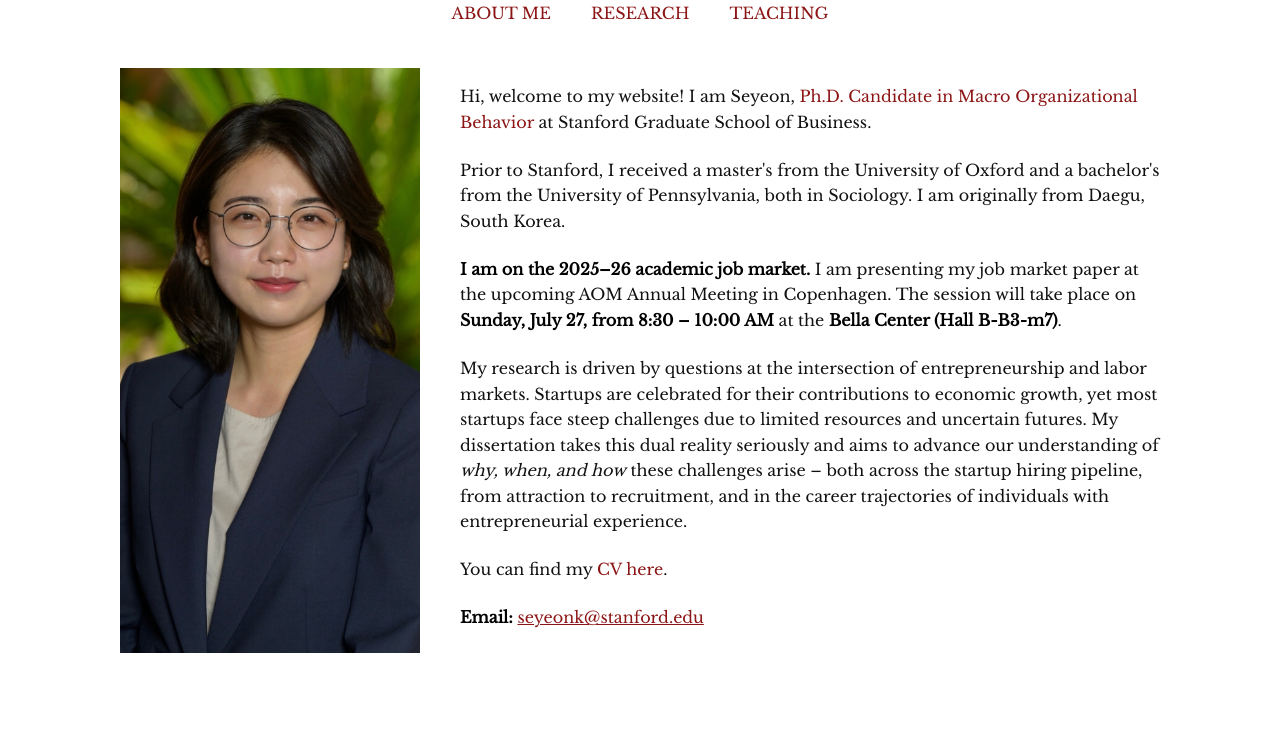
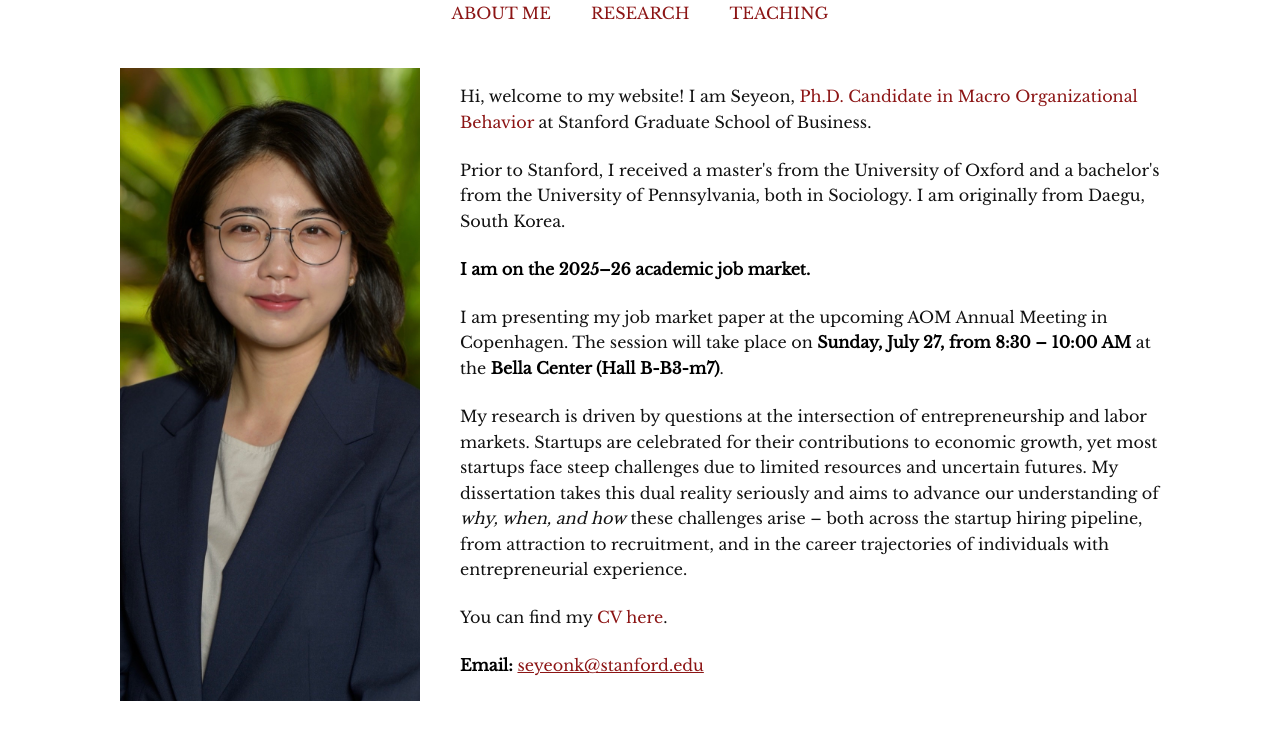
Before and after one commit to seyeon-kim-syk/seyeon-kim-syk.github.io, a plain HTML site: page index.html in a window 1280 px wide. Shown: the part 92-832 px from the top of the page. Before the commit the page ends 805 px from the top, so only its background shows below. Drawn offline with nearby package versions, Linux system fonts and the light colour scheme.

Commit message:
final maybe

```diff
--- a/index.html
+++ b/index.html
@@ -138,8 +138,8 @@
       </p>
       <p>Prior to Stanford, I received a master's from the University of Oxford and a bachelor's from the University of Pennsylvania, both in Sociology. I am originally from Daegu, South Korea. </p>
 
-      <p><strong>I am on the 2025–26 academic job market.</strong> I am presenting my job market paper at the upcoming AOM Annual Meeting in Copenhagen. The session will take place on <strong>Sunday, July 27, from 8:30 – 10:00 AM</strong> at the <strong>Bella Center (Hall B-B3-m7)</strong>.
-      </p>
+      <p><strong>I am on the 2025–26 academic job market.</strong></p>
+        <p>I am presenting my job market paper at the upcoming AOM Annual Meeting in Copenhagen. The session will take place on <strong>Sunday, July 27, from 8:30 – 10:00 AM</strong> at the <strong>Bella Center (Hall B-B3-m7)</strong>.</p>
 
       <p>My research is driven by questions at the intersection of entrepreneurship and labor markets. Startups are celebrated for their contributions to economic growth, yet most startups face steep challenges due to limited resources and uncertain futures. My dissertation takes this dual reality seriously and aims to advance our understanding of <em>why, when, and how</em> these challenges arise – both across the startup hiring pipeline, from attraction to recruitment, and in the career trajectories of individuals with entrepreneurial experience.</p>
 
```
